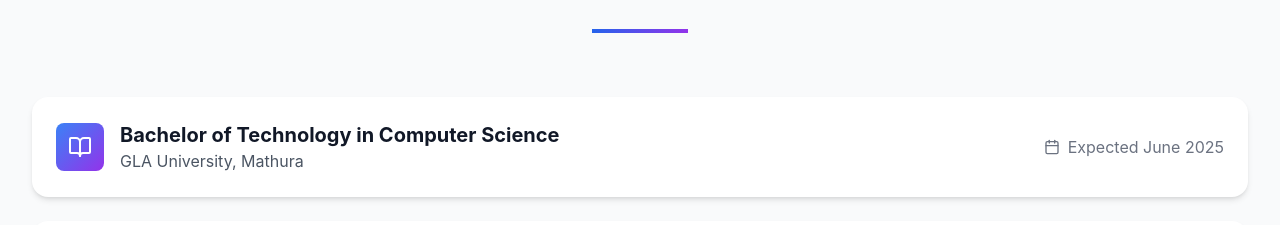
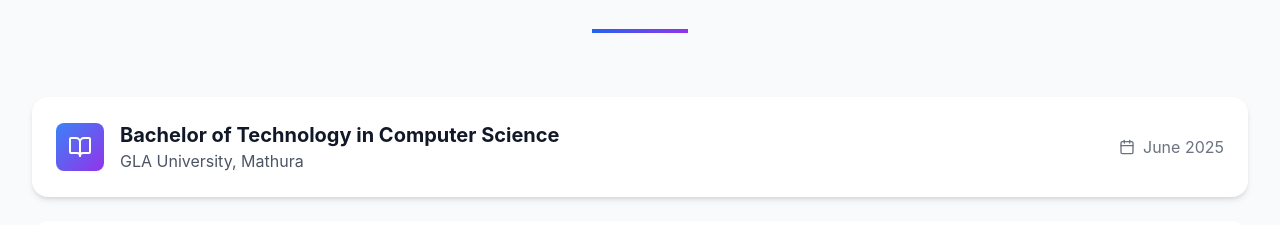
Before and after one commit to nikhilkhgla/portfolio, a React (Vite) app: page / in a window 1280 px wide. Shown: the part 4980-5205 px from the top of the page. Built offline with nearby package versions, Linux system fonts and the light colour scheme.

Commit message:
Modified Home.tsx layout and content

```diff
--- a/src/react-app/pages/Home.tsx
+++ b/src/react-app/pages/Home.tsx
@@ -70,7 +70,7 @@
     {
       degree: 'Bachelor of Technology in Computer Science',
       institution: 'GLA University, Mathura',
-      period: 'Expected June 2025',
+      period: 'June 2025',
       type: 'degree'
     },
     {
```
